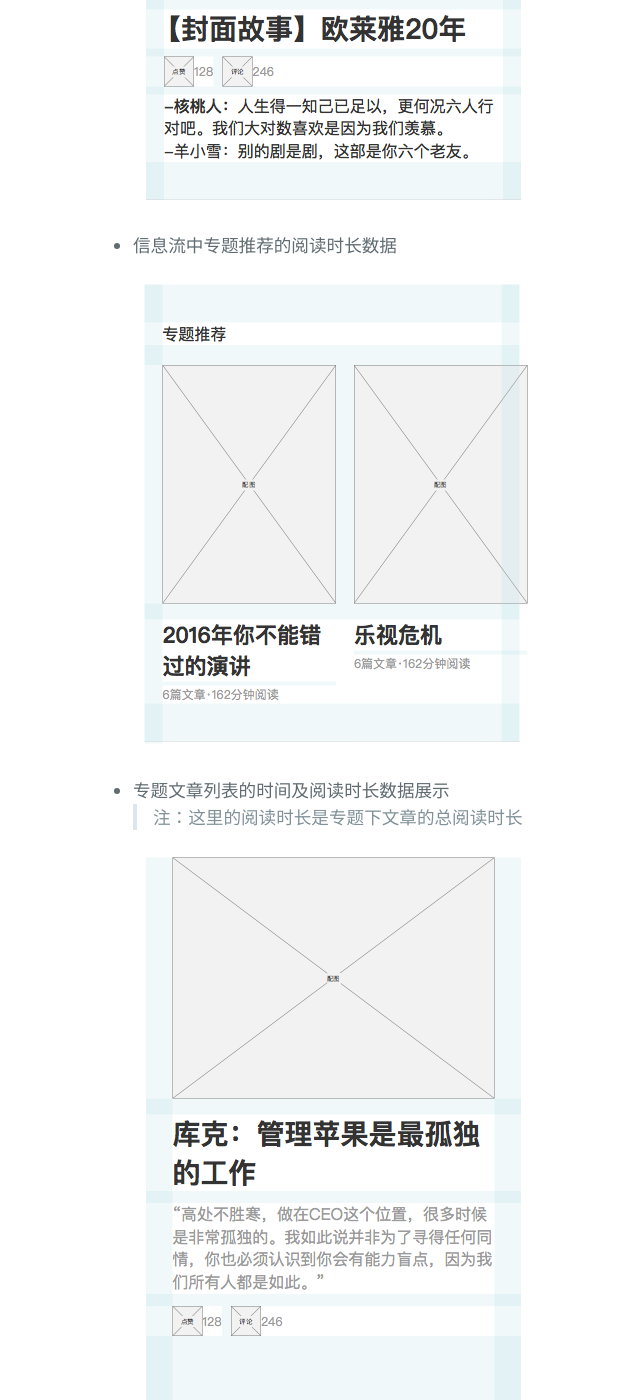
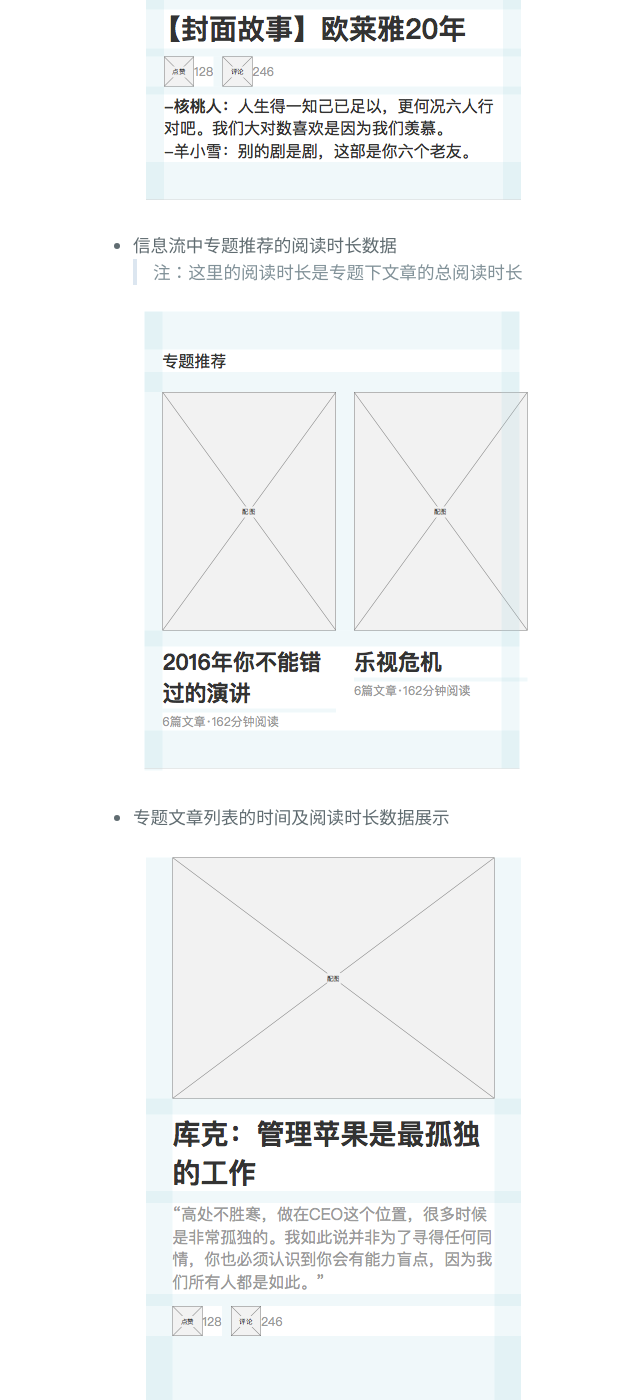
Before and after one commit to Littletreeeeee/prd-invest, a Jekyll site: the page built from documents/prd_weekly_iteration_20170504.md, in a window 1280 px wide and 1400 px high, scrolled down 2023 px. Shown: the whole window, without its empty margins (131-771 px from the left). Built offline with Jekyll 4.4.1, drawn with Linux system fonts in a browser that asks for light colours; the repository's description, which GitHub fills in, is left out.

Commit message:
edit prd

```diff
--- a/documents/prd_weekly_iteration_20170504.md
+++ b/documents/prd_weekly_iteration_20170504.md
@@ -32,11 +32,11 @@ layout: default
   ![信息流杂志文章时间阅读时长](../resource/weekly-20170504-feedmagazine.png)
 
 * 信息流中专题推荐的阅读时长数据
+> 注：这里的阅读时长是专题下文章的总阅读时长
 
   ![信息流专题推荐阅读时长](../resource/weekly-20170504-feedtopic.png)
 
 * 专题文章列表的时间及阅读时长数据展示
-> 注：这里的阅读时长是专题下文章的总阅读时长
 
   ![专题文章列表时间阅读时长](../resource/weekly-20170504-topicarticle.png)
 
```
